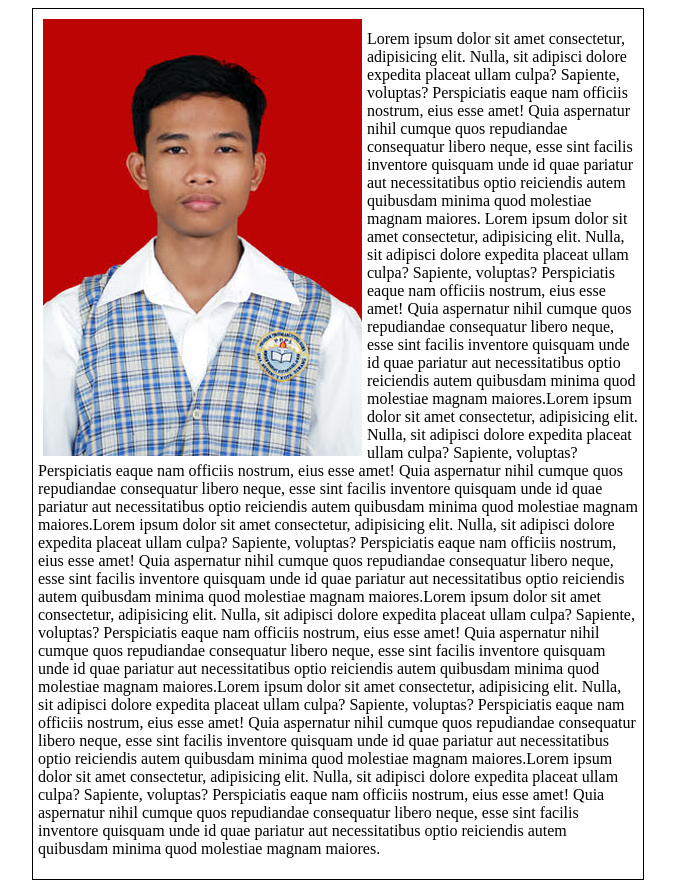
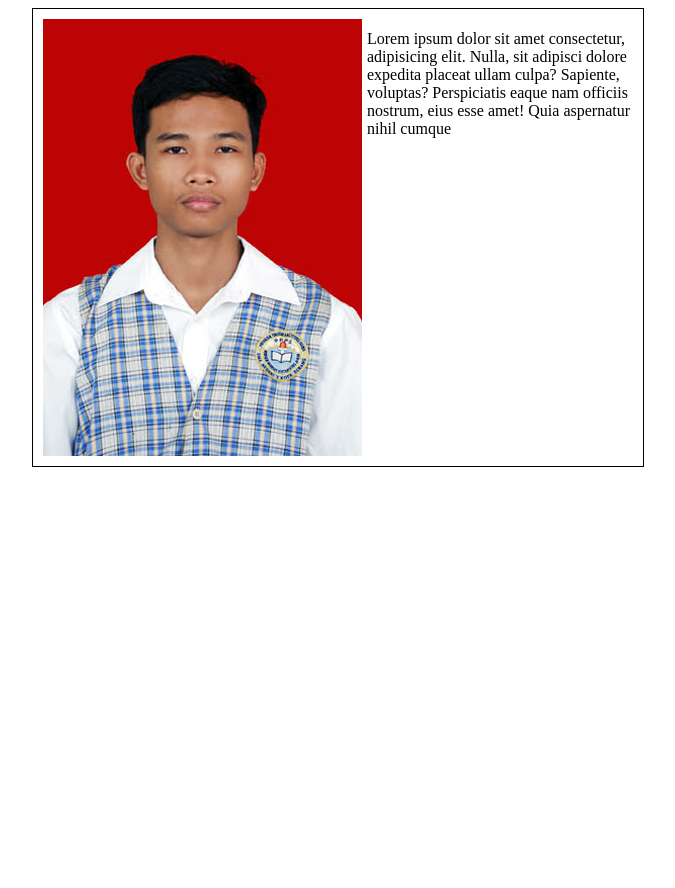
Before and after one commit to fiqriturhamz/Belajar-Web-CSS, a plain HTML site: page Float/Text Wrapping/index.html in a window 1280 px wide. Shown: the whole page, without its empty margins (302-977 px from the left). After the commit the page ends 800 px from the top, so only its background shows below. Drawn offline with Linux system fonts and the light colour scheme.

Commit message:
new commit

```diff
--- a/Float/Text Wrapping/index.html
+++ b/Float/Text Wrapping/index.html
@@ -9,41 +9,13 @@
 <body>
     <div class="container">
         <img src="fiqri.jpeg" alt="fiqri">
+
+
         <p>Lorem ipsum dolor sit amet consectetur, adipisicing elit. Nulla, sit adipisci dolore expedita placeat ullam
             culpa? Sapiente, voluptas? Perspiciatis eaque nam officiis nostrum, eius esse amet! Quia aspernatur nihil
             cumque
-            quos repudiandae consequatur libero neque, esse sint facilis inventore quisquam unde id quae pariatur aut
-            necessitatibus optio reiciendis autem quibusdam minima quod molestiae magnam maiores. Lorem ipsum dolor sit
-            amet consectetur, adipisicing elit. Nulla, sit adipisci dolore expedita placeat ullam
-            culpa? Sapiente, voluptas? Perspiciatis eaque nam officiis nostrum, eius esse amet! Quia aspernatur nihil
-            cumque
-            quos repudiandae consequatur libero neque, esse sint facilis inventore quisquam unde id quae pariatur aut
-            necessitatibus optio reiciendis autem quibusdam minima quod molestiae magnam maiores.Lorem ipsum dolor sit
-            amet consectetur, adipisicing elit. Nulla, sit adipisci dolore expedita placeat ullam
-            culpa? Sapiente, voluptas? Perspiciatis eaque nam officiis nostrum, eius esse amet! Quia aspernatur nihil
-            cumque
-            quos repudiandae consequatur libero neque, esse sint facilis inventore quisquam unde id quae pariatur aut
-            necessitatibus optio reiciendis autem quibusdam minima quod molestiae magnam maiores.Lorem ipsum dolor sit
-            amet consectetur, adipisicing elit. Nulla, sit adipisci dolore expedita placeat ullam
-            culpa? Sapiente, voluptas? Perspiciatis eaque nam officiis nostrum, eius esse amet! Quia aspernatur nihil
-            cumque
-            quos repudiandae consequatur libero neque, esse sint facilis inventore quisquam unde id quae pariatur aut
-            necessitatibus optio reiciendis autem quibusdam minima quod molestiae magnam maiores.Lorem ipsum dolor sit
-            amet consectetur, adipisicing elit. Nulla, sit adipisci dolore expedita placeat ullam
-            culpa? Sapiente, voluptas? Perspiciatis eaque nam officiis nostrum, eius esse amet! Quia aspernatur nihil
-            cumque
-            quos repudiandae consequatur libero neque, esse sint facilis inventore quisquam unde id quae pariatur aut
-            necessitatibus optio reiciendis autem quibusdam minima quod molestiae magnam maiores.Lorem ipsum dolor sit
-            amet consectetur, adipisicing elit. Nulla, sit adipisci dolore expedita placeat ullam
-            culpa? Sapiente, voluptas? Perspiciatis eaque nam officiis nostrum, eius esse amet! Quia aspernatur nihil
-            cumque
-            quos repudiandae consequatur libero neque, esse sint facilis inventore quisquam unde id quae pariatur aut
-            necessitatibus optio reiciendis autem quibusdam minima quod molestiae magnam maiores.Lorem ipsum dolor sit
-            amet consectetur, adipisicing elit. Nulla, sit adipisci dolore expedita placeat ullam
-            culpa? Sapiente, voluptas? Perspiciatis eaque nam officiis nostrum, eius esse amet! Quia aspernatur nihil
-            cumque
-            quos repudiandae consequatur libero neque, esse sint facilis inventore quisquam unde id quae pariatur aut
-            necessitatibus optio reiciendis autem quibusdam minima quod molestiae magnam maiores.</p>
+        </p>
+        <div class="clear"></div>
     </div>
 </body>
 
--- a/Float/Text Wrapping/style2.css
+++ b/Float/Text Wrapping/style2.css
@@ -10,3 +10,7 @@ img {
     float: left;
     margin: 5px;
 }
+
+.clear {
+    clear: both;
+}
```
Also changed, not shown: Bikin Galeri Foto + Lightbox/img/download.jpg (added), Bikin Galeri Foto + Lightbox/img/logo-android-ilustrasi-foto-lifehacker-60.jpg (added), Bikin Galeri Foto + Lightbox/img/mmr.jpg (added), Bikin Galeri Foto + Lightbox/img/spectre.jpg (added).
